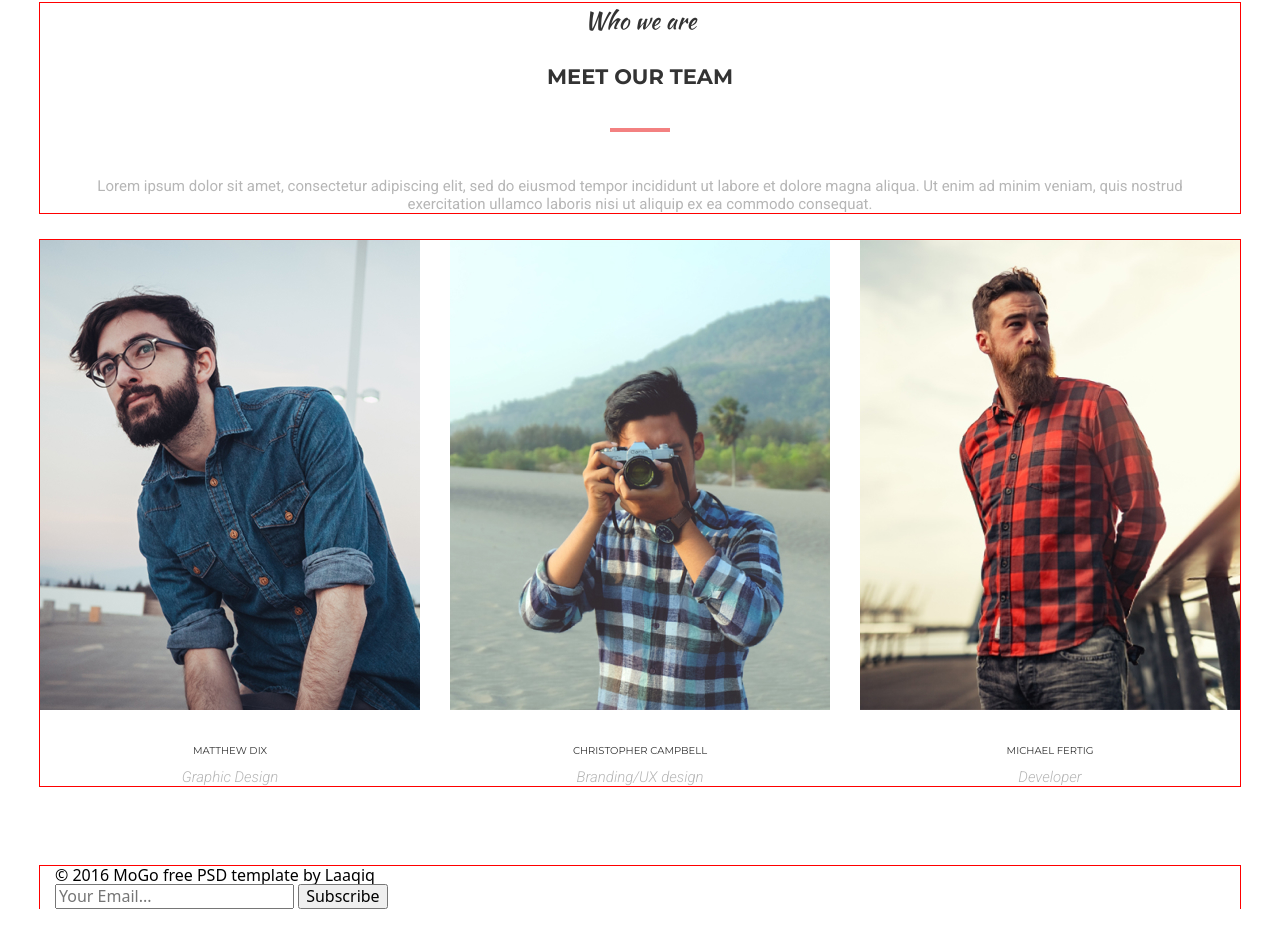
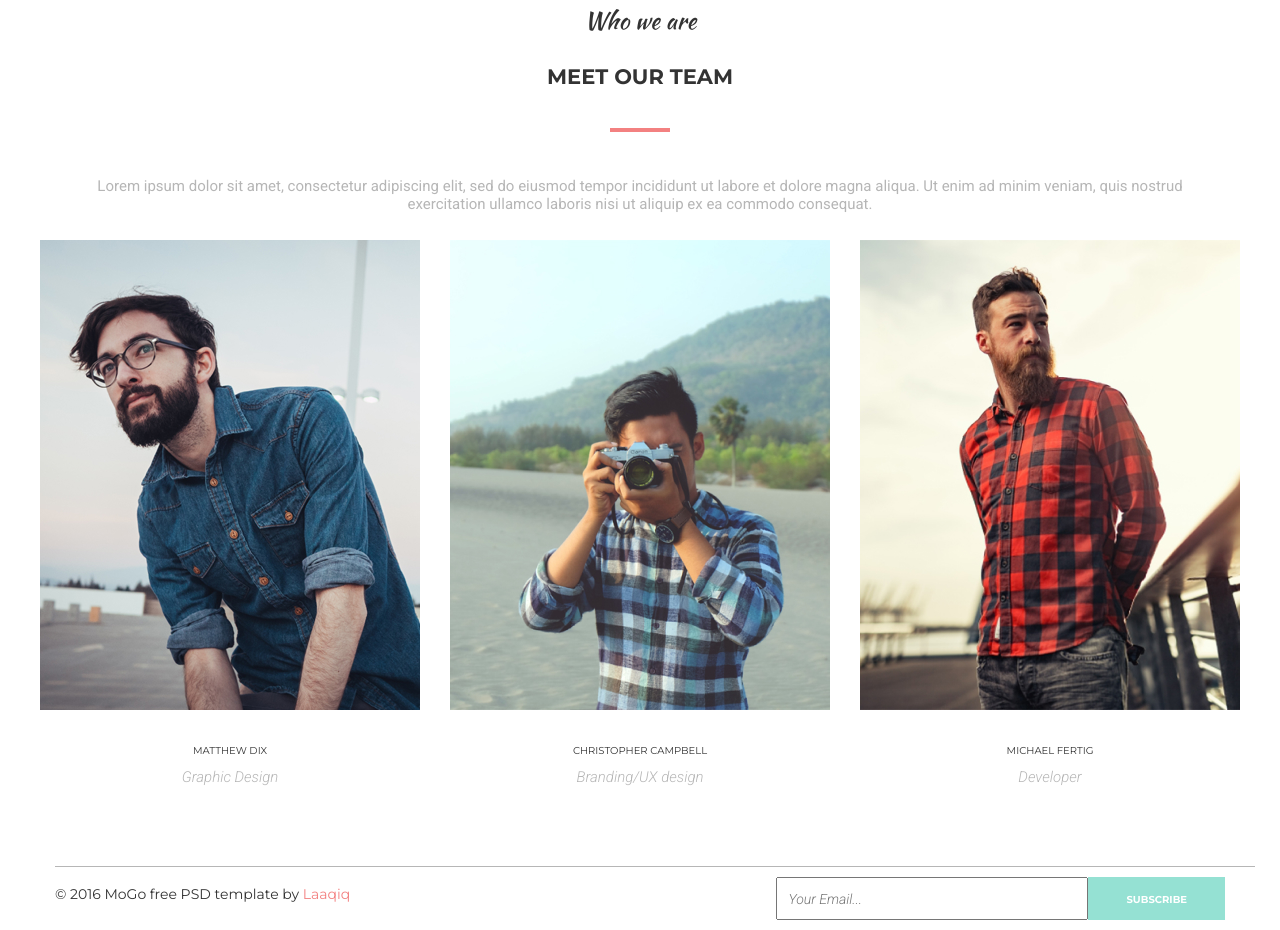
Before and after one commit to Horbunov-Yurii/MoGoGo, a plain HTML site: page index.html in a window 1280 px wide. Shown: the part 698-1628 px from the top of the page. Before the commit the page ends 1607 px from the top, so only its background shows below. Drawn offline with nearby package versions, Linux system fonts and the light colour scheme.

Commit message:
bugs fixed

```diff
--- a/css/style.css
+++ b/css/style.css
@@ -28,7 +28,7 @@ p {
   padding-left: 15px;
   padding-right: 15px;
   margin: 0 auto;
-  outline: 1px solid red;}
+}
 
 .header {
   padding-top: 29px;
@@ -202,3 +202,73 @@ font-style: italic;
 font-weight: 300;
 line-height: normal;
 }
+
+.footer {
+  padding-bottom: 10px;
+}
+
+.footer-line {
+  width: 1200px;
+height: 1px;
+background-color: #B6B6B6;
+}
+
+.footer-text {
+  color: #333;
+font-family: "Montserrat";
+font-size: 14px;
+font-weight: 400;
+line-height: normal;
+}
+
+.footer-color {
+  color: #F38181;
+font-family: "Montserrat";
+font-size: 14px;
+font-style: normal;
+font-weight: 400;
+line-height: normal;
+}
+
+.footer-box {
+  display: flex;
+  align-items: center;
+  justify-content: space-between;
+}
+
+.form {
+  display: flex;
+  margin-top: 10px;
+}
+
+.form-input {
+  color: #B6B6B6;
+font-family: "Roboto";
+font-size: 14px;
+font-style: italic;
+font-weight: 300;
+line-height: normal;
+padding-top: 12px;
+padding-bottom: 11px;
+padding-left: 10px;
+padding-right: 145px;
+display: block;
+
+}
+
+.form-btn {
+  color: #FFF;
+text-align: center;
+font-family: "Montserrat";
+font-size: 14px;
+font-weight: 700;
+line-height: normal;
+font-variant: all-small-caps;
+padding-top: 11px;
+padding-left: 38px;
+padding-right: 38px;
+padding-bottom: 12px;
+background-color: #95E1D3;
+display: block;
+border:transparent;
+}
--- a/index.html
+++ b/index.html
@@ -168,14 +168,16 @@
     <footer class="footer">
       <div class="container">
         <div class="footer-line"></div>
+        <div class="footer-box">
         <p class="footer-text">
           &#169; 2016 MoGo free PSD template by
           <span class="footer-color">Laaqiq</span>
         </p>
         <form class="form">
-          <input type="email" placeholder="Your Email..." class="form-input" />
+          <input type="email" placeholder="Your Email..." class="form-input"/>
           <button type="submit" class="form-btn">Subscribe</button>
         </form>
+      </div>
       </div>
     </footer>
   </body>
```
